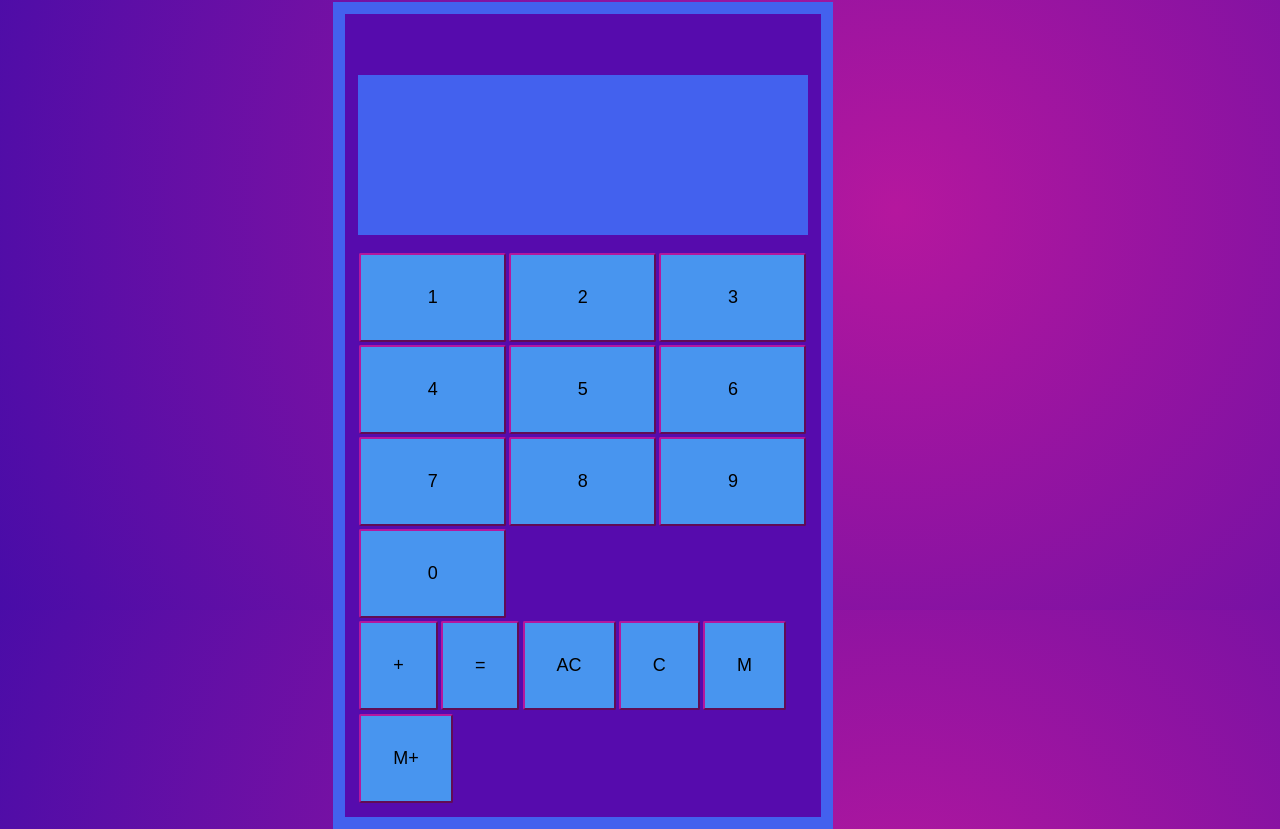
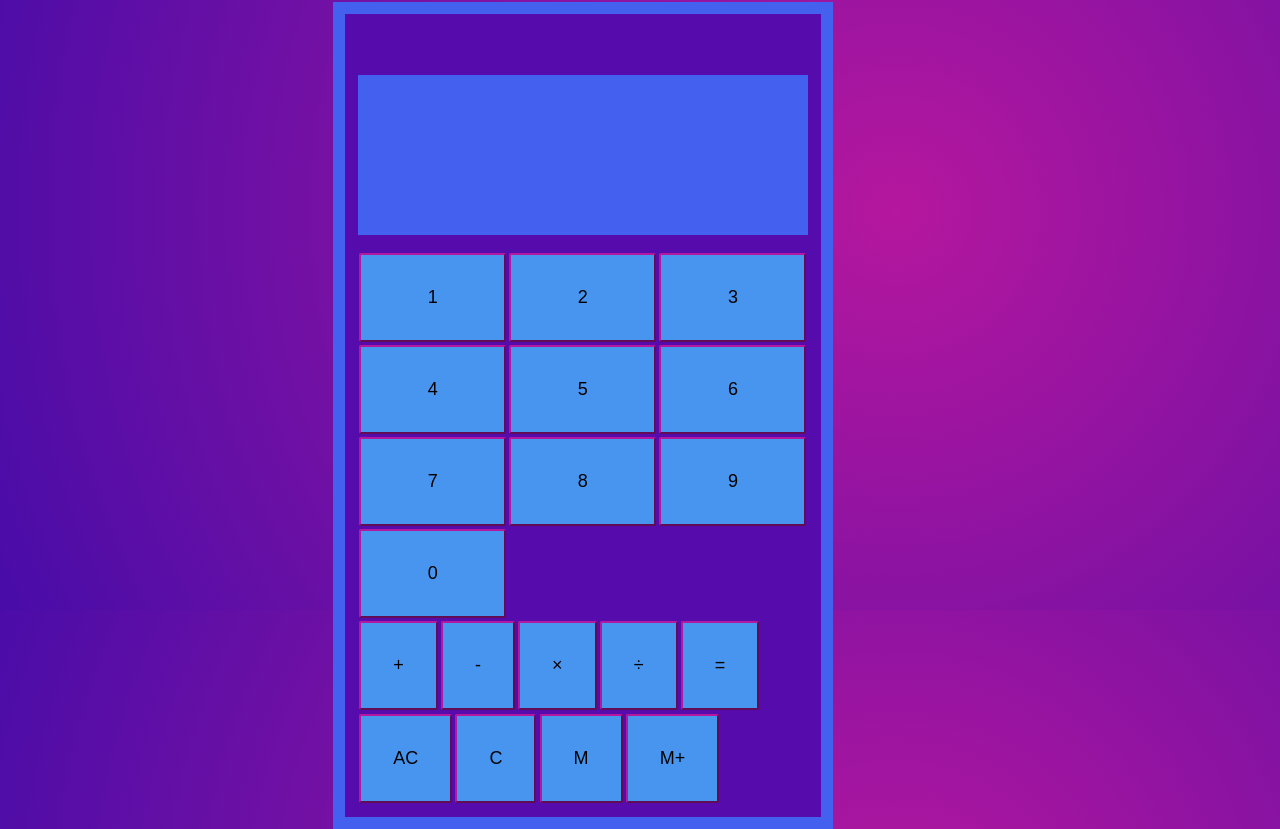
Before and after one commit to FractalFraction/calculator, a React (Create React App) app: page / in a window 1280 px wide. Shown: the part 254-1083 px from the top of the page. Built offline with nearby package versions, Linux system fonts and the light colour scheme.

Commit message:
implemented subtract, divide and multiply logic and button handlers

```diff
--- a/src/components/Calculator/Calculator.js
+++ b/src/components/Calculator/Calculator.js
@@ -14,7 +14,7 @@ import Display from '../Display/Display.js'
  class Calculator extends React.Component {
    constructor(props){
      super(props)
-     this.state = {display: '', numbers: ['1','2','3','4','5','6','7','8','9','0'], saved: '', calc: 0}
+     this.state = {display: '', numbers: ['1','2','3','4','5','6','7','8','9','0'], saved: '', calc: 0, saved_operation: () => {}, isCalcInProgress: false}
    }
 
    updateDisplay = (number) => {
@@ -48,16 +48,23 @@ import Display from '../Display/Display.js'
      this.setState({calc: 0})
    }
 
-   // Combined Reset
-
    // Memory Methods
    saveDisplay = () => {
-     this.setState({saved: this.state.display})
-     console.log(`1 Display: ${this.state.display}, Saved: ${this.state.saved}, Calc: ${this.state.calc}`)
+     this.setState((state) => ({saved: state.display}))
+   }
+
+   saveToCalc = () => {
+     this.setState((state) => ({calc: parseInt(state.display)}))
    }
 
    displaySaved = () => {
      this.setState({display: this.state.saved})
+   }
+
+   saveOperation = (func) => {
+     console.log(this[func])
+     // Func is an operation defined in the internal logic methods
+     this.setState({saved_operation: this[func]})
    }
 
    // Display Methods
@@ -67,16 +74,23 @@ import Display from '../Display/Display.js'
 
    // Internal Logic Methods
    add = () => {
-     // Take the current value in display
-     // Convert it to an integer
-     // Add it to the calc state
-     // Update the calc state with the new value
-     //
      // A callback function is used because then ...
      // React will call setState with the at call time current state
      // See link https://iamsongcho.medium.com/is-setstate-async-b1947fbb25e5
 
      this.setState((state) => ({calc: state.calc + parseInt(state.display)}) )
+   }
+
+   subtract = () => {
+     this.setState((state) => ({calc: state.calc - parseInt(state.display)}) )
+   }
+
+   multiply = () => {
+     this.setState((state) => ({calc: state.calc * parseInt(state.display)}) )
+   }
+
+   divide = () => {
+     this.setState((state) => ({calc: state.calc / parseInt(state.display)}) )
    }
 
    // Wrapper Functions
@@ -93,17 +107,92 @@ import Display from '../Display/Display.js'
      this.clearDisplay()
    }
 
-   // When the user clicks equals
-   // It performs the last operation +, -, / or *
-   // then calls displayCalc
+   // For subtraction
+   // Pre-Requisites
 
-   // For now just call +
-   addThenDisplay = () => {
-     this.add()
-     this.displayCalc()
+   // Save the current value in the display to calc -- Have a function to do this!
+   // Remember that the current operation is subtract -- Done!
+   // clear the display -- Have a function to do this
+
+   // Button Handlers
+   addButtonHandler = () => {
+    if (this.state.isCalcInProgress){
+      // Perform subtraction
+      this.add()
+      this.clearDisplay()
+   } else {
+    this.saveToCalc()
+    // Need to know what the saved operation if user
+    // subsequently presses the equal button
+    this.saveOperation("add")
+    this.clearDisplay()
+    this.setState({isCalcInProgress: true})
+   }
    }
 
+   subtractButtonHandler = () => {
+     // If this is the first time subtract or an operation was called
+     // Could check to see if saved_operation is empty??
+     // Could have another state to flag if you are in a calculation??
 
+     if (this.state.isCalcInProgress){
+        // Perform subtraction
+        this.subtract()
+        this.clearDisplay()
+     } else {
+      this.saveToCalc()
+      // Need to know what the saved operation if user
+      // subsequently presses the equal button
+      this.saveOperation("subtract")
+      this.clearDisplay()
+      this.setState({isCalcInProgress: true})
+     }
+   }
+
+   multiplyButtonHandler = () => {
+    // If this is the first time subtract or an operation was called
+    // Could check to see if saved_operation is empty??
+    // Could have another state to flag if you are in a calculation??
+
+    if (this.state.isCalcInProgress){
+       // Perform subtraction
+       this.subtract()
+       this.clearDisplay()
+    } else {
+     this.saveToCalc()
+     // Need to know what the saved operation if user
+     // subsequently presses the equal button
+     this.saveOperation("multiply")
+     this.clearDisplay()
+     this.setState({isCalcInProgress: true})
+    }
+  }
+
+  divideButtonHandler = () => {
+    // If this is the first time subtract or an operation was called
+    // Could check to see if saved_operation is empty??
+    // Could have another state to flag if you are in a calculation??
+
+    if (this.state.isCalcInProgress){
+       // Perform subtraction
+       this.divide()
+       this.clearDisplay()
+    } else {
+     this.saveToCalc()
+     // Need to know what the saved operation if user
+     // subsequently presses the equal button
+     this.saveOperation("divide")
+     this.clearDisplay()
+     this.setState({isCalcInProgress: true})
+    }
+  }
+
+  equalsButtonHandler = () => {
+    // Perform the last operation queued e.g add, subtract, multiply etc.
+     this.state.saved_operation()
+     this.displayCalc()
+     this.setState({isCalcInProgress: false})
+   }
 
    render() {
      return(
@@ -117,8 +206,11 @@ import Display from '../Display/Display.js'
           })
           }
         </div>
-        <button id="operator-add" data-testid="operator-add" onClick={() => this.addThenClearDisplay()}>+</button>
-        <button id="operator-equal" data-testid="operator-equal" onClick={() => this.addThenDisplay()}>=</button>
+        <button id="operator-add" data-testid="operator-add" onClick={() => this.addButtonHandler()}>+</button>
+        <button id="operator-subtract" data-testid="operator-subtract" onClick={() => this.subtractButtonHandler()}>-</button>
+        <button id="operator-multiplication" data-testid="operator-multiplication" onClick={() => this.multiplyButtonHandler()}>×</button>
+        <button id="operator-multiplication" data-testid="operator-multiplication" onClick={() => this.divideButtonHandler()}>÷</button>
+        <button id="operator-equal" data-testid="operator-equal" onClick={() => this.equalsButtonHandler()}>=</button>
         <button id="button-clear" data-testid="button-clear" onClick={() => this.reset()}>AC</button>
         <button id="button-clear" data-testid="button-clear" onClick={() => this.clear()}>C</button>
         <button id="button-memory-get" data-testid="button-memory-get" onClick={() => this.displaySaved()}>M</button>
```
